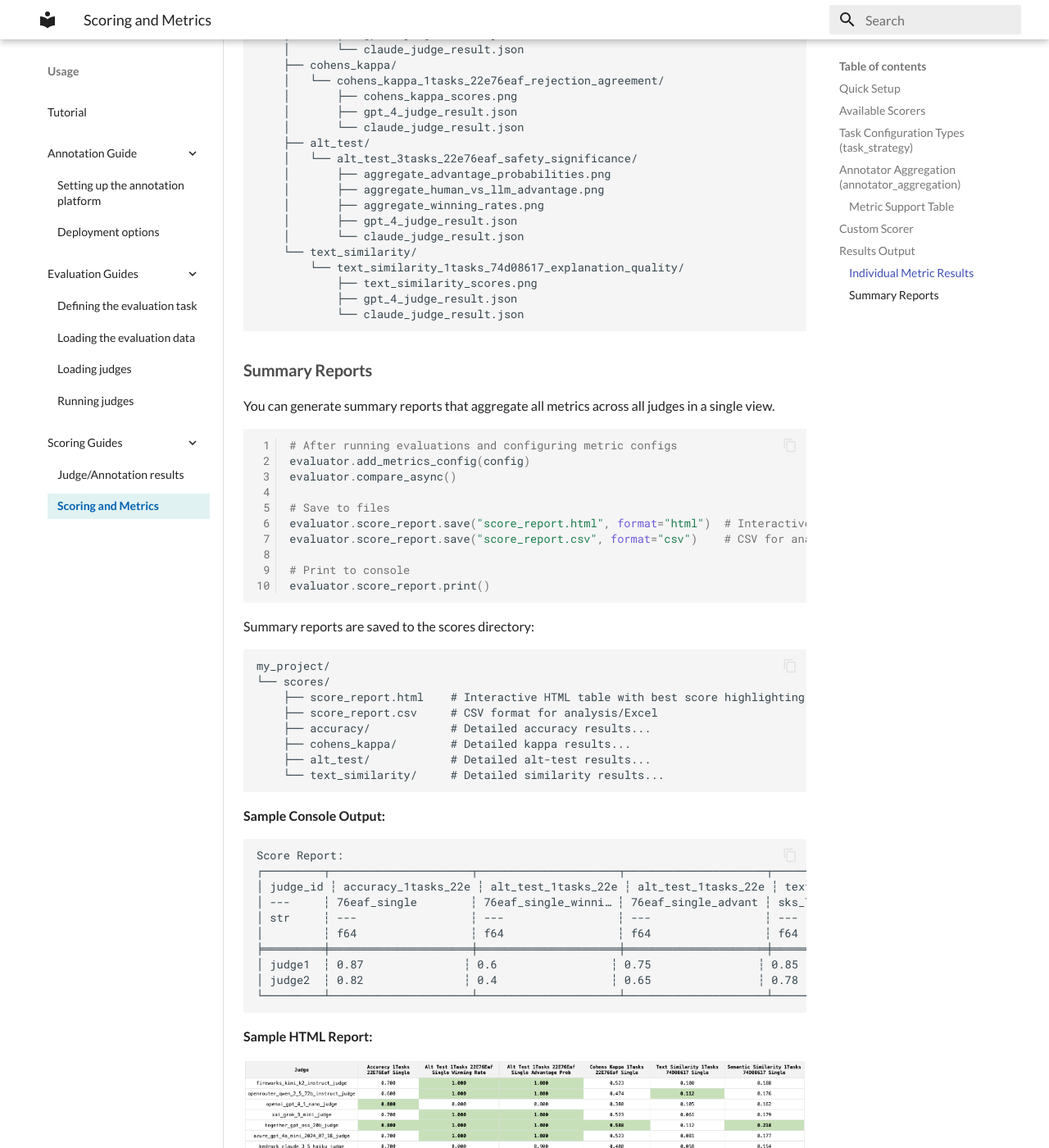
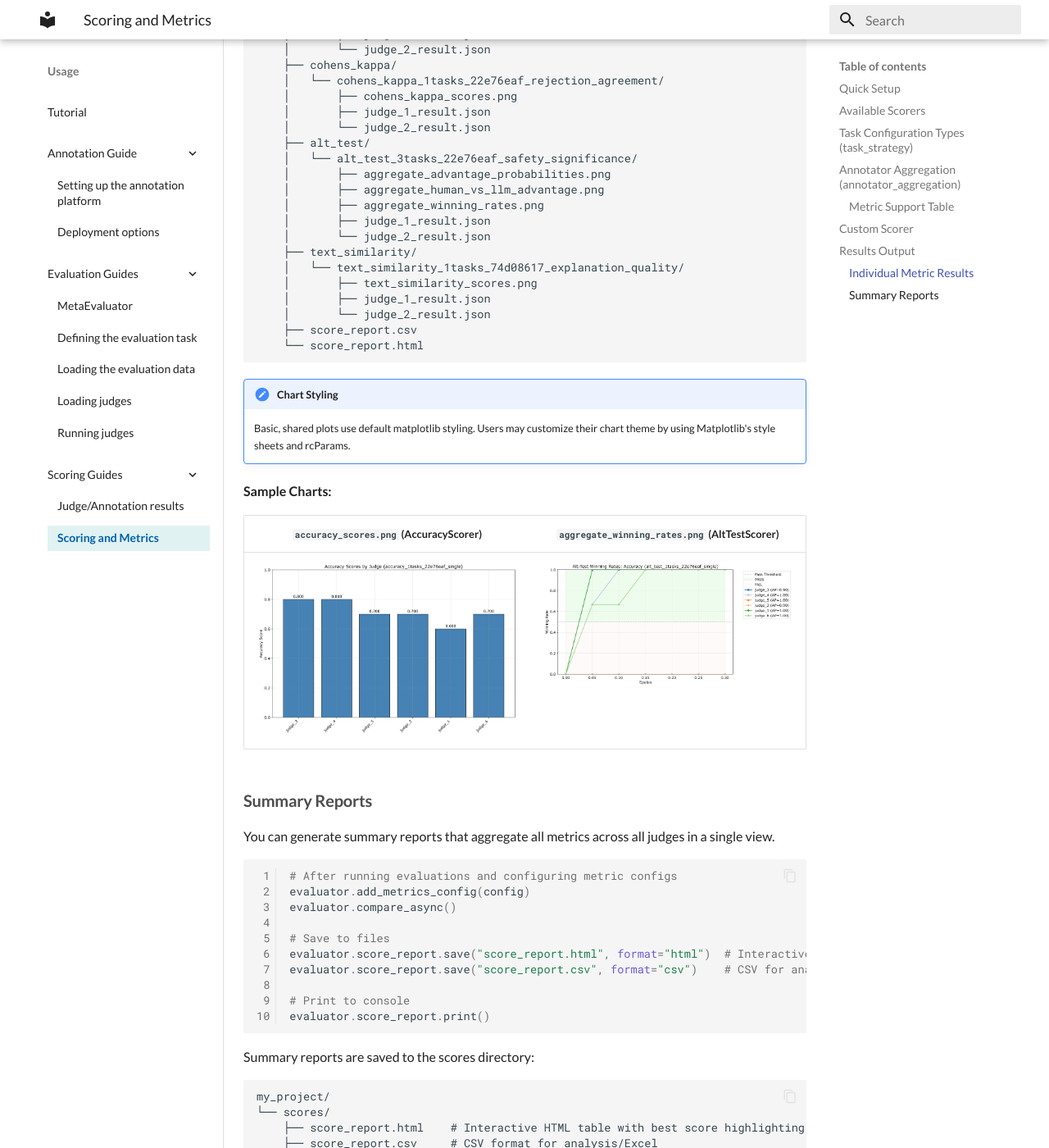
Before and after one commit to govtech-responsibleai/meta-evaluator, an MkDocs documentation site: the page built from docs/guides/scoring.md, in a window 1280 px wide and 1400 px high, scrolled down 7625 px. Shown: the whole window at 82% size. Built offline with MkDocs 1.6.1 and Material for MkDocs 9.7.7, drawn with Linux system fonts in a browser that asks for light colours; some of the changed text lies outside the part shown.

Commit message:
Feat/update docs (#39)
* feat: add example charts and tables in scoring.md

* feat: update docker docs

* docs: refine parts of docs/examples and add base.md

````diff
--- a/docs/guides/scoring.md
+++ b/docs/guides/scoring.md
@@ -674,26 +674,38 @@
     ├── accuracy/
     │   └── accuracy_1tasks_22e76eaf_rejection_accuracy/
     │       ├── accuracy_scores.png
-    │       ├── gpt_4_judge_result.json
-    │       └── claude_judge_result.json
+    │       ├── judge_1_result.json
+    │       └── judge_2_result.json
     ├── cohens_kappa/
     │   └── cohens_kappa_1tasks_22e76eaf_rejection_agreement/
     │       ├── cohens_kappa_scores.png
-    │       ├── gpt_4_judge_result.json
-    │       └── claude_judge_result.json
+    │       ├── judge_1_result.json
+    │       └── judge_2_result.json
     ├── alt_test/
     │   └── alt_test_3tasks_22e76eaf_safety_significance/
     │       ├── aggregate_advantage_probabilities.png
     │       ├── aggregate_human_vs_llm_advantage.png
     │       ├── aggregate_winning_rates.png
-    │       ├── gpt_4_judge_result.json
-    │       └── claude_judge_result.json
-    └── text_similarity/
-        └── text_similarity_1tasks_74d08617_explanation_quality/
-            ├── text_similarity_scores.png
-            ├── gpt_4_judge_result.json
-            └── claude_judge_result.json
+    │       ├── judge_1_result.json
+    │       └── judge_2_result.json
+    ├── text_similarity/
+    │   └── text_similarity_1tasks_74d08617_explanation_quality/
+    │       ├── text_similarity_scores.png
+    │       ├── judge_1_result.json
+    │       └── judge_2_result.json
+    ├── score_report.csv
+    └── score_report.html
 ```
+
+!!! note "Chart Styling"
+    Basic, shared plots use default matplotlib styling. Users may customize their chart theme by using Matplotlib's style sheets and rcParams.
+
+**Sample Charts:**
+
+`accuracy_scores.png` (AccuracyScorer) |  `aggregate_winning_rates.png` (AltTestScorer)
+:-------------------------:|:-------------------------:
+![Score Report HTML Table](../assets/example_accuracy_scores.png)|![Score Report HTML Table](../assets/example_aggregate_winning_rates.png)
+
 
 ### Summary Reports
 
@@ -726,20 +738,10 @@
 ```
 
 **Sample Console Output:**
-```
-Score Report:
-┌─────────┬─────────────────────┬─────────────────────┬─────────────────────┬─────────────────────┐
-│ judge_id ┆ accuracy_1tasks_22e ┆ alt_test_1tasks_22e ┆ alt_test_1tasks_22e ┆ text_similarity_1ta │
-│ ---     ┆ 76eaf_single        ┆ 76eaf_single_winni… ┆ 76eaf_single_advant ┆ sks_74d0861_single  │
-│ str     ┆ ---                 ┆ ---                 ┆ ---                 ┆ ---                 │
-│         ┆ f64                 ┆ f64                 ┆ f64                 ┆ f64                 │
-╞═════════╪═════════════════════╪═════════════════════╪═════════════════════╪═════════════════════╡
-│ judge1  ┆ 0.87               ┆ 0.6                 ┆ 0.75                ┆ 0.85                │
-│ judge2  ┆ 0.82               ┆ 0.4                 ┆ 0.65                ┆ 0.78                │
-└─────────┴─────────────────────┴─────────────────────┴─────────────────────┴─────────────────────┘
-```
+
+![Score Report CLI Output](../assets/example_score_report_console.png)
+
 
 **Sample HTML Report:**
-<figure markdown="span">
-  ![Score Report HTML Table](../assets/example_summary_report.png)
-</figure>
+
+![Score Report HTML Table](../assets/example_score_report_html.png)
--- a/mkdocs.yml
+++ b/mkdocs.yml
@@ -38,6 +38,9 @@
   - def_list
   - pymdownx.tasklist:
       custom_checkbox: true
+  - pymdownx.emoji:
+      emoji_index: !!python/name:material.extensions.emoji.twemoji
+      emoji_generator: !!python/name:material.extensions.emoji.to_svg
 
 # Navigation
 nav:
@@ -48,6 +51,7 @@
       - Setting up the annotation platform: annotation_guide/annotation.md
       - Deployment options: annotation_guide/deployment.md
     - Evaluation Guides:
+      - MetaEvaluator: guides/base.md
       - Defining the evaluation task: guides/evaltask.md
       - Loading the evaluation data: guides/evaldata.md
       - Loading judges: guides/judges_load.md
````
Also changed, not shown: README.md (+4 -1 lines), docs/annotation_guide/deployment.md (+29 -29 lines), docs/guides/base.md (added, +104 -0 lines), docs/guides/evaltask.md (+8 -8 lines), docs/assets/example_accuracy_scores.png (added), docs/assets/example_aggregate_winning_rates.png (added), docs/assets/example_score_report_console.png (added), docs/assets/example_score_report_html.png (added), docs/assets/example_summary_report.png (deleted), 9 other files.
